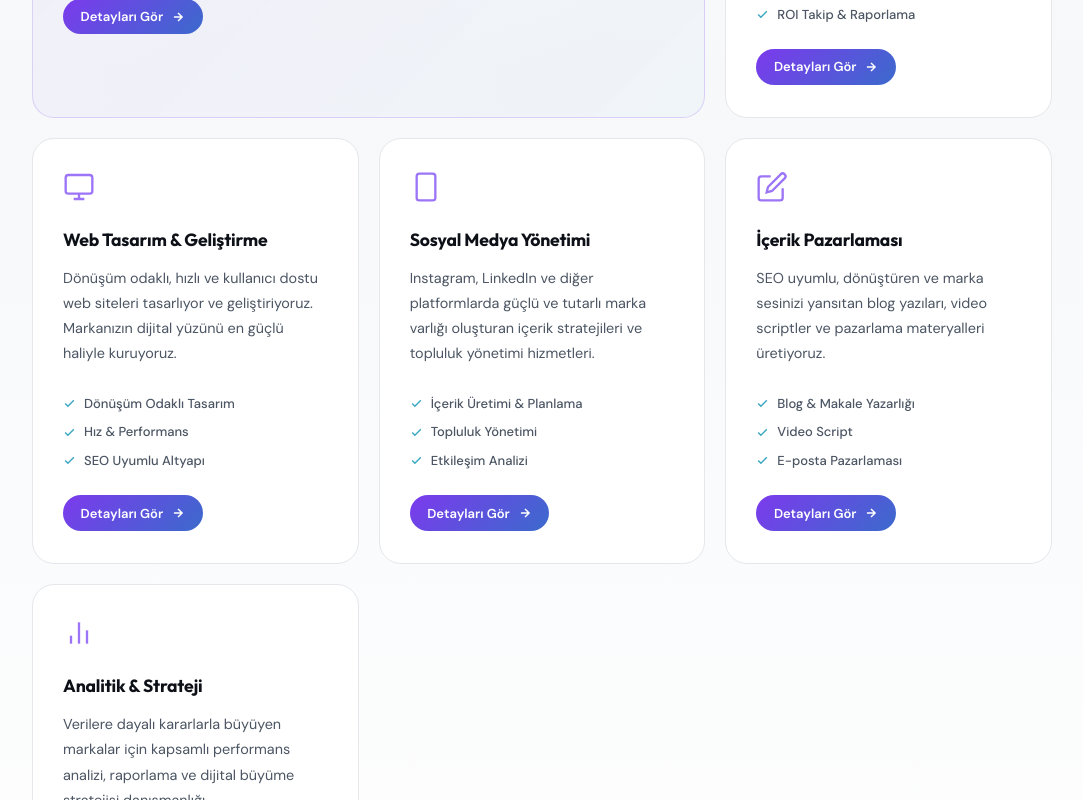
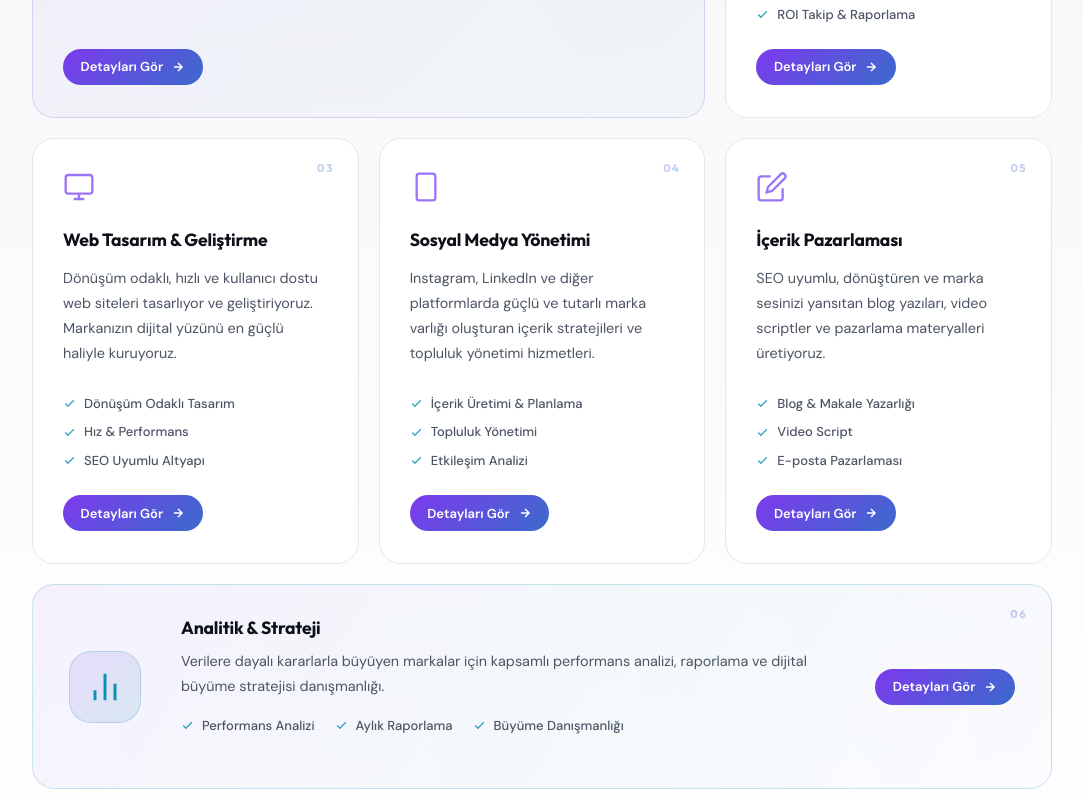
Before and after one commit to swaffX/wooji-digital, a Next.js app in the folder frontend/: page / in a window 1280 px wide. Shown: the part 1420-2220 px from the top of the page, without its empty margins (98-1181 px from the left). Built offline with nearby package versions, Linux system fonts and the light colour scheme.

Commit message:
feat: numbered badges on service cards, full-width anchor card for Analitik

```diff
--- a/frontend/components/Services.module.css
+++ b/frontend/components/Services.module.css
@@ -5,11 +5,11 @@
 .grid {
   display: grid;
   grid-template-columns: repeat(3, 1fr);
-  grid-template-rows: auto auto;
   gap: 1.25rem;
   margin-top: 3.5rem;
 }
 
+/* ── Base card ── */
 .card {
   background: var(--card-bg);
   border: 1px solid var(--border);
@@ -17,6 +17,8 @@
   padding: 2rem 1.875rem;
   position: relative;
   overflow: hidden;
+  display: flex;
+  flex-direction: column;
   transition: transform var(--t), border-color var(--t), box-shadow var(--t), background var(--t);
   cursor: default;
 }
@@ -58,12 +60,128 @@
 .card:hover::before { opacity: 1; }
 .card:hover::after  { opacity: 1; }
 
+/* ── Number badge ── */
+.badge {
+  position: absolute;
+  top: 1.25rem;
+  right: 1.5rem;
+  font-family: var(--font-d);
+  font-size: 0.7rem;
+  font-weight: 800;
+  letter-spacing: 0.12em;
+  color: transparent;
+  background: linear-gradient(135deg, var(--purple), var(--cyan));
+  -webkit-background-clip: text;
+  background-clip: text;
+  opacity: 0.3;
+  transition: opacity var(--t);
+  pointer-events: none;
+  user-select: none;
+}
+
+.card:hover .badge { opacity: 0.65; }
+
+/* ── Featured card ── */
 .featured {
   grid-column: span 2;
   background: linear-gradient(135deg, rgba(124,58,237,0.05) 0%, rgba(8,145,178,0.03) 100%);
   border-color: rgba(124,58,237,0.18);
 }
 
+/* ── Full-width anchor card ── */
+.cardFull {
+  grid-column: span 3;
+  flex-direction: row;
+  align-items: center;
+  gap: 2.5rem;
+  padding: 1.75rem 2.25rem;
+  background: linear-gradient(120deg, rgba(124,58,237,0.06) 0%, rgba(8,145,178,0.04) 60%, rgba(124,58,237,0.02) 100%);
+  border-color: rgba(8,145,178,0.2);
+}
+
+.cardFull::after {
+  background-image: radial-gradient(rgba(8,145,178,0.05) 1px, transparent 1px);
+}
+
+.cardFull .icon {
+  width: 72px;
+  height: 72px;
+  flex-shrink: 0;
+  background: linear-gradient(135deg, rgba(124,58,237,0.12), rgba(8,145,178,0.12));
+  border: 1px solid rgba(8,145,178,0.2);
+  border-radius: var(--r-lg);
+  display: flex;
+  align-items: center;
+  justify-content: center;
+  color: var(--cyan);
+  opacity: 1;
+  margin-bottom: 0;
+  transition: transform var(--t), box-shadow var(--t);
+}
+
+.cardFull:hover .icon {
+  transform: scale(1.06);
+  box-shadow: 0 0 24px rgba(8,145,178,0.25);
+}
+
+.cardFull .cardMid {
+  flex: 1;
+  min-width: 0;
+}
+
+.cardFull .cardMid h3 { margin-bottom: 0.4rem; }
+.cardFull .cardMid p  { margin-bottom: 1rem; }
+
+.cardFull .bullets {
+  flex-direction: row;
+  flex-wrap: wrap;
+  gap: 0.375rem 1.25rem;
+}
+
+.cardFull .ghostBtn {
+  flex-shrink: 0;
+  align-self: center;
+  white-space: nowrap;
+}
+
+/* ── Card content wrapper ── */
+.cardMid {
+  display: flex;
+  flex-direction: column;
+  flex: 1;
+}
+
+/* ── Icon ── */
+.icon {
+  display: flex;
+  align-items: center;
+  color: var(--purple-light);
+  margin-bottom: 1.375rem;
+  transition: opacity var(--t), color var(--t);
+  opacity: 0.85;
+}
+
+.card:hover .icon { opacity: 1; }
+
+.featured .icon { color: var(--purple-light); }
+
+/* ── Typography ── */
+.card h3 {
+  font-family: var(--font-d);
+  font-size: 1.1rem;
+  font-weight: 700;
+  margin-bottom: 0.75rem;
+  letter-spacing: -0.01em;
+}
+
+.card p {
+  color: var(--text-2);
+  font-size: 0.9rem;
+  line-height: 1.75;
+  margin-bottom: 1.625rem;
+}
+
+/* ── Bullets ── */
 .bullets {
   list-style: none;
   display: flex;
@@ -87,38 +205,7 @@
   opacity: 0.8;
 }
 
-.featured .icon {
-  color: var(--purple-light);
-}
-
-.icon {
-  display: flex;
-  align-items: center;
-  color: var(--purple-light);
-  margin-bottom: 1.375rem;
-  transition: opacity var(--t), color var(--t);
-  opacity: 0.85;
-}
-
-.card:hover .icon {
-  opacity: 1;
-}
-
-.card h3 {
-  font-family: var(--font-d);
-  font-size: 1.1rem;
-  font-weight: 700;
-  margin-bottom: 0.75rem;
-  letter-spacing: -0.01em;
-}
-
-.card p {
-  color: var(--text-2);
-  font-size: 0.9rem;
-  line-height: 1.75;
-  margin-bottom: 1.625rem;
-}
-
+/* ── CTA button ── */
 .ghostBtn {
   display: inline-flex;
   align-items: center;
@@ -134,6 +221,7 @@
   cursor: pointer;
   text-decoration: none;
   transition: background-position var(--t), transform var(--t), box-shadow var(--t);
+  align-self: flex-start;
 }
 
 .ghostBtn:hover {
@@ -145,12 +233,36 @@
 .arrow { transition: transform var(--t); }
 .ghostBtn:hover .arrow { transform: translateX(3px); }
 
+/* ── Responsive ── */
 @media (max-width: 1100px) {
   .grid { grid-template-columns: repeat(2, 1fr); }
-  .featured { grid-column: span 2; }
+  .featured  { grid-column: span 2; }
+  .cardFull  { grid-column: span 2; }
+}
+
+@media (max-width: 860px) {
+  .cardFull {
+    flex-direction: column;
+    align-items: flex-start;
+    gap: 0;
+  }
+
+  .cardFull .icon {
+    width: 48px;
+    height: 48px;
+    margin-bottom: 1.25rem;
+  }
+
+  .cardFull .bullets { flex-direction: column; }
+
+  .cardFull .ghostBtn {
+    align-self: flex-start;
+    margin-top: 0;
+  }
 }
 
 @media (max-width: 680px) {
-  .grid { grid-template-columns: 1fr; }
+  .grid     { grid-template-columns: 1fr; }
   .featured { grid-column: span 1; }
+  .cardFull { grid-column: span 1; }
 }
--- a/frontend/components/Services.tsx
+++ b/frontend/components/Services.tsx
@@ -13,6 +13,7 @@ const serviceLinks: Record<string, string> = {
 const services = [
   {
     id: 'sv1',
+    num: '01',
     featured: true,
     icon: (
       <svg width="32" height="32" viewBox="0 0 24 24" fill="none" stroke="currentColor" strokeWidth="1.75" aria-hidden="true">
@@ -25,6 +26,7 @@ const services = [
   },
   {
     id: 'sv2',
+    num: '02',
     icon: (
       <svg width="32" height="32" viewBox="0 0 24 24" fill="none" stroke="currentColor" strokeWidth="1.75" aria-hidden="true">
         <path d="M11 5L6 9H2v6h4l5 4V5z"/>
@@ -38,6 +40,7 @@ const services = [
   },
   {
     id: 'sv3',
+    num: '03',
     icon: (
       <svg width="32" height="32" viewBox="0 0 24 24" fill="none" stroke="currentColor" strokeWidth="1.75" aria-hidden="true">
         <rect x="2" y="3" width="20" height="14" rx="2" ry="2"/>
@@ -50,6 +53,7 @@ const services = [
   },
   {
     id: 'sv4',
+    num: '04',
     icon: (
       <svg width="32" height="32" viewBox="0 0 24 24" fill="none" stroke="currentColor" strokeWidth="1.75" aria-hidden="true">
         <rect x="5" y="2" width="14" height="20" rx="2" ry="2"/>
@@ -62,6 +66,7 @@ const services = [
   },
   {
     id: 'sv5',
+    num: '05',
     icon: (
       <svg width="32" height="32" viewBox="0 0 24 24" fill="none" stroke="currentColor" strokeWidth="1.75" aria-hidden="true">
         <path d="M11 4H4a2 2 0 0 0-2 2v14a2 2 0 0 0 2 2h14a2 2 0 0 0 2-2v-7"/>
@@ -74,8 +79,10 @@ const services = [
   },
   {
     id: 'sv6',
+    num: '06',
+    full: true,
     icon: (
-      <svg width="32" height="32" viewBox="0 0 24 24" fill="none" stroke="currentColor" strokeWidth="1.75" aria-hidden="true">
+      <svg width="40" height="40" viewBox="0 0 24 24" fill="none" stroke="currentColor" strokeWidth="1.75" aria-hidden="true">
         <line x1="18" y1="20" x2="18" y2="10"/>
         <line x1="12" y1="20" x2="12" y2="4"/>
         <line x1="6" y1="20" x2="6" y2="14"/>
@@ -102,14 +109,25 @@ export default function Services() {
         </div>
 
         <div className={styles.grid}>
-          {services.map((s, i) => (
+          {services.map((s, i) => {
+            const cls = [
+              styles.card,
+              s.featured ? styles.featured : '',
+              'full' in s && s.full ? styles.cardFull : '',
+            ].filter(Boolean).join(' ')
+
+            return (
               <FadeUp
                 key={s.id}
                 delay={i * 0.08}
                 tag="article"
-              className={`${styles.card}${s.featured ? ` ${styles.featured}` : ''}`}
+                className={cls}
               >
+                <span className={styles.badge} aria-hidden="true">{s.num}</span>
+
                 <div className={styles.icon}>{s.icon}</div>
+
+                <div className={styles.cardMid}>
                   <h3 id={s.id}>{s.title}</h3>
                   <p>{s.desc}</p>
                   <ul className={styles.bullets} aria-label={`${s.title} kapsamı`}>
@@ -122,14 +140,21 @@ export default function Services() {
                       </li>
                     ))}
                   </ul>
-              <a href={serviceLinks[s.id] ?? '#iletisim'} className={styles.ghostBtn} aria-label={`${s.title} detay sayfası`}>
+                </div>
+
+                <a
+                  href={serviceLinks[s.id] ?? '#iletisim'}
+                  className={styles.ghostBtn}
+                  aria-label={`${s.title} detay sayfası`}
+                >
                   Detayları Gör
                   <svg className={styles.arrow} width="14" height="14" viewBox="0 0 24 24" fill="none" stroke="currentColor" strokeWidth="2.5" aria-hidden="true">
                     <path d="M5 12h14M12 5l7 7-7 7"/>
                   </svg>
                 </a>
               </FadeUp>
-          ))}
+            )
+          })}
         </div>
       </div>
     </section>
```
Lines whose indentation alone changed are shown as unchanged.
